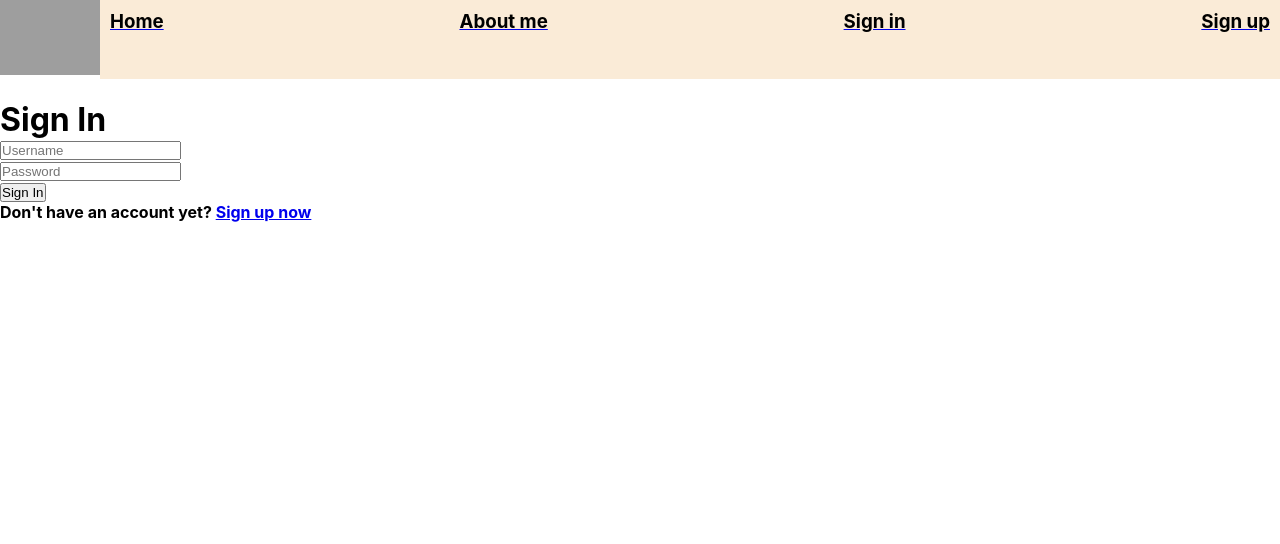
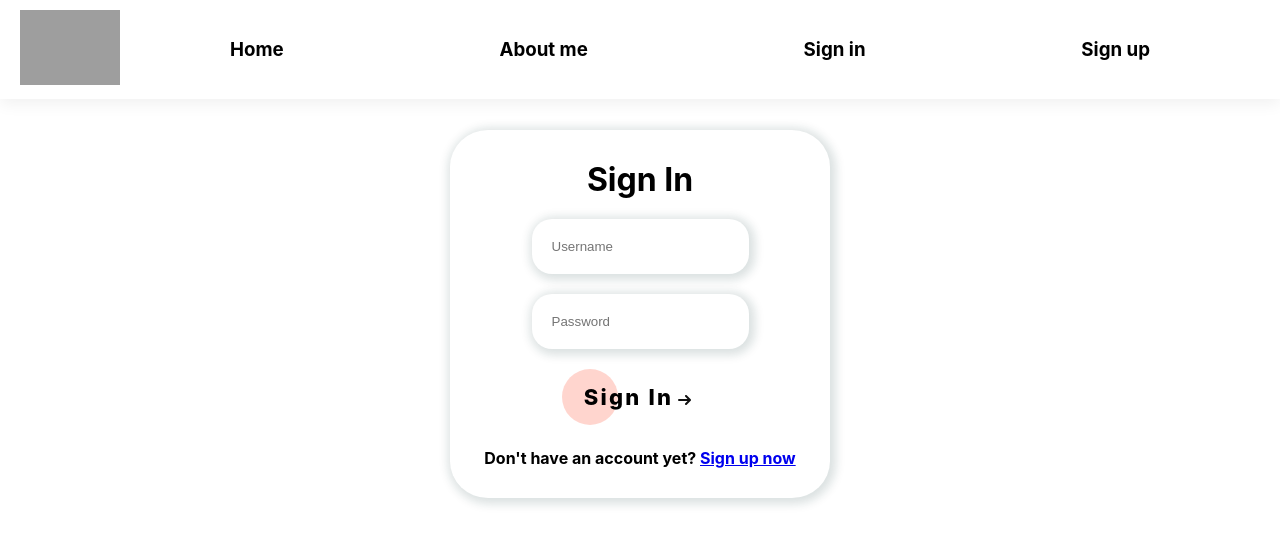
Before and after one commit to dlvux/team2-cijs80, a React (Create React App) app: page /sign-in in a window 1280 px wide. Shown: the top 544 px of the page. Built offline with nearby package versions, Linux system fonts and the light colour scheme; grey boxes are pictures that could not be loaded; the HTML template or start-up script is replaced by a standard one.

Commit message:
styling sign-in sign-up forms

```diff
--- a/src/app.css
+++ b/src/app.css
@@ -1,3 +1,3 @@
 .container {
-    margin-top: 100px;
+    margin-top: 130px;
 }
--- a/src/components/Header/style.css
+++ b/src/components/Header/style.css
@@ -1,9 +1,10 @@
 #index{
     display: flex;
    justify-content: space-between;
-   background-color: antiquewhite;
-
+   background-color: white;
+  align-items: center;
  flex:1;
+ padding: 0 100px;
 }
 h3{
     color: black;
@@ -19,7 +20,13 @@ img{
    width: 100%;
    background-color: white;
    top: 0;
+   box-shadow: 0 5px 15px rgba(0, 0, 0, 0.06);
+   padding: 10px 20px;
 }
 #item{
     padding: 10px
 }
+
+#item a {
+    text-decoration: none;
+}
--- a/src/components/Item/style.css
+++ b/src/components/Item/style.css
@@ -15,3 +15,10 @@
             line-clamp: 1;
     -webkit-box-orient: vertical;
 }
+
+#product {
+    border-radius: 10%;
+    border: 2px white solid;
+    padding: 15px;
+    box-shadow: 2px 2px 10px 4px rgb(14 55 54 / 15%);
+}
--- a/src/components/ListProduct/style.css
+++ b/src/components/ListProduct/style.css
@@ -6,7 +6,6 @@
 
 }
 .product{
-  margin:20px auto auto 30px;
   display: block;
 }
 .item{
--- a/src/components/Product/style.css
+++ b/src/components/Product/style.css
@@ -1,5 +1,6 @@
 #list{
     display:grid;
-    grid-template-columns: repeat(6,1fr);
-
+    grid-template-columns: repeat(5,1fr);
+    gap: 25px;
+    padding: 50px 30px;
 }
--- a/src/components/SignIn/index.jsx
+++ b/src/components/SignIn/index.jsx
@@ -1,6 +1,7 @@
 import React, { useState } from 'react'
 import { Link, useNavigate } from 'react-router-dom'
 import { toast } from 'react-toastify';
+import './styles.css'
 
 const SignIn = () => {
   const [username, setUsername] = useState('')
@@ -31,10 +32,14 @@ const SignIn = () => {
     <div id='sign-in'>
       <h1>Sign In</h1>
       <input type="text" placeholder='Username' value={username} onChange={(e) => setUsername(e.target.value)}/>
-      <br />
       <input type="password" placeholder='Password' value={password} onChange={(e) => setPassword(e.target.value)}/>
-      <br />
-      <button onClick={onClick}>Sign In</button>
+      <a onClick={onClick} class="cta">
+        <span>Sign In</span>
+        <svg width="13px" height="10px" viewBox="0 0 13 10">
+          <path d="M1,5 L11,5"></path>
+          <polyline points="8 1 12 5 8 9"></polyline>
+        </svg>
+      </a>
       <h4>Don't have an account yet? <Link to={'/sign-up'}>Sign up now</Link></h4>
     </div>
   )
--- /dev/null
+++ b/src/components/SignIn/styles.css
@@ -0,0 +1,79 @@
+#sign-in {
+    display: flex;
+    align-items: center;
+    flex-direction: column;
+    gap: 20px;
+    padding: 30px;
+    border-radius: 10%;
+    box-shadow: 2px 2px 10px 4px rgb(14 55 54 / 15%);
+    margin: 0 450px;
+}
+
+#sign-in input {
+    padding: 20px;
+    border-radius: 20px;
+    box-shadow: 2px 2px 10px 4px rgb(14 55 54 / 15%);
+    border: white;
+}
+
+#sign-in input:focus {
+    outline: none;
+}
+
+.cta {
+    position: relative;
+    margin: auto;
+    padding: 19px 22px;
+    transition: all 0.2s ease;
+}
+
+.cta:before {
+    content: "";
+    position: absolute;
+    top: 0;
+    left: 0;
+    display: block;
+    border-radius: 28px;
+    background: rgba(255, 171, 157, 0.5);
+    width: 56px;
+    height: 56px;
+    transition: all 0.3s ease;
+}
+
+.cta span {
+    position: relative;
+    font-size: 22px;
+    line-height: 18px;
+    font-weight: 800;
+    letter-spacing: 0.1em;
+}
+
+.cta svg {
+    position: relative;
+    top: 0;
+    margin-left: 10px;
+    fill: none;
+    stroke-linecap: round;
+    stroke-linejoin: round;
+    stroke: #111;
+    stroke-width: 2;
+    transform: translateX(-5px);
+    transition: all 0.3s ease;
+}
+
+.cta:hover:before {
+    width: 100%;
+    background: #ffab9d;
+}
+
+.cta:hover svg {
+    transform: translateX(0);
+}
+
+.cta:active {
+    transform: scale(0.96);
+}
+
+.cta {
+    cursor: pointer;
+}
--- a/src/components/SignUp/index.jsx
+++ b/src/components/SignUp/index.jsx
@@ -1,6 +1,7 @@
 import React, { useState } from 'react'
 import { Link, useNavigate } from 'react-router-dom'
 import { toast } from 'react-toastify';
+import './styles.css'
 
 const SignUp = () => {
   const [username, setUsername] = useState('');
@@ -35,12 +36,15 @@ const SignUp = () => {
     <div id='sign-up'>
       <h1>Sign Up</h1>
       <input type="text" placeholder='Username' value={username} onChange={(e) => setUsername(e.target.value)}/>
-      <br/>
       <input type="password" placeholder='Password' value={password} onChange={(e) => setPassword(e.target.value)}/>
-      <br/>
       <input type="password" placeholder='Confirm password' value={confirmPassword} onChange={(e) => setConfirmPassword(e.target.value)}/>
-      <br/>
-      <button onClick={handleClick}>Sign Up</button>
+      <a onClick={handleClick} class="cta">
+        <span>Sign Up</span>
+        <svg width="13px" height="10px" viewBox="0 0 13 10">
+          <path d="M1,5 L11,5"></path>
+          <polyline points="8 1 12 5 8 9"></polyline>
+        </svg>
+      </a>
       <h4>Already have an account? <Link to={'/sign-in'}>Sign in now</Link></h4>
     </div>
   )
--- /dev/null
+++ b/src/components/SignUp/styles.css
@@ -0,0 +1,79 @@
+#sign-up {
+    display: flex;
+    align-items: center;
+    flex-direction: column;
+    gap: 20px;
+    padding: 30px;
+    border-radius: 10%;
+    box-shadow: 2px 2px 10px 4px rgb(14 55 54 / 15%);
+    margin: 0 450px;
+}
+
+#sign-up input {
+    padding: 20px;
+    border-radius: 20px;
+    box-shadow: 2px 2px 10px 4px rgb(14 55 54 / 15%);
+    border: white;
+}
+
+#sign-up input:focus {
+    outline: none;
+}
+
+.cta {
+    position: relative;
+    margin: auto;
+    padding: 19px 22px;
+    transition: all 0.2s ease;
+}
+
+.cta:before {
+    content: "";
+    position: absolute;
+    top: 0;
+    left: 0;
+    display: block;
+    border-radius: 28px;
+    background: rgba(255, 171, 157, 0.5);
+    width: 56px;
+    height: 56px;
+    transition: all 0.3s ease;
+}
+
+.cta span {
+    position: relative;
+    font-size: 22px;
+    line-height: 18px;
+    font-weight: 800;
+    letter-spacing: 0.1em;
+}
+
+.cta svg {
+    position: relative;
+    top: 0;
+    margin-left: 10px;
+    fill: none;
+    stroke-linecap: round;
+    stroke-linejoin: round;
+    stroke: #111;
+    stroke-width: 2;
+    transform: translateX(-5px);
+    transition: all 0.3s ease;
+}
+
+.cta:hover:before {
+    width: 100%;
+    background: #ffab9d;
+}
+
+.cta:hover svg {
+    transform: translateX(0);
+}
+
+.cta:active {
+    transform: scale(0.96);
+}
+
+.cta {
+    cursor: pointer;
+}
```
